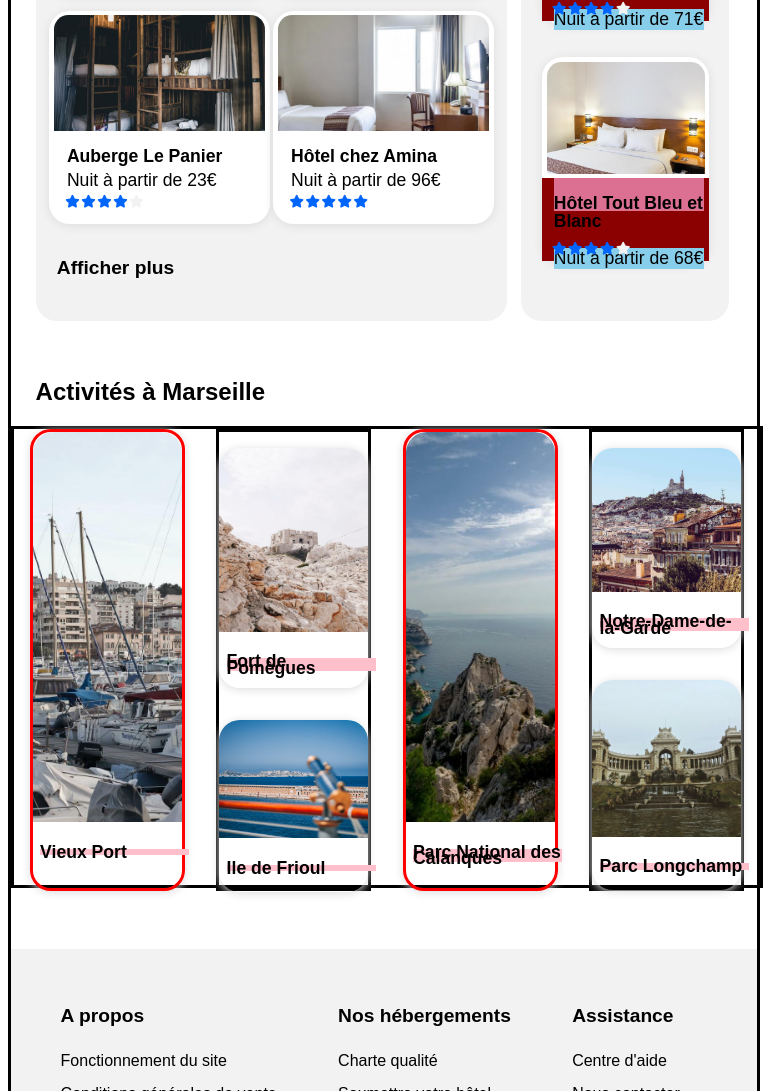
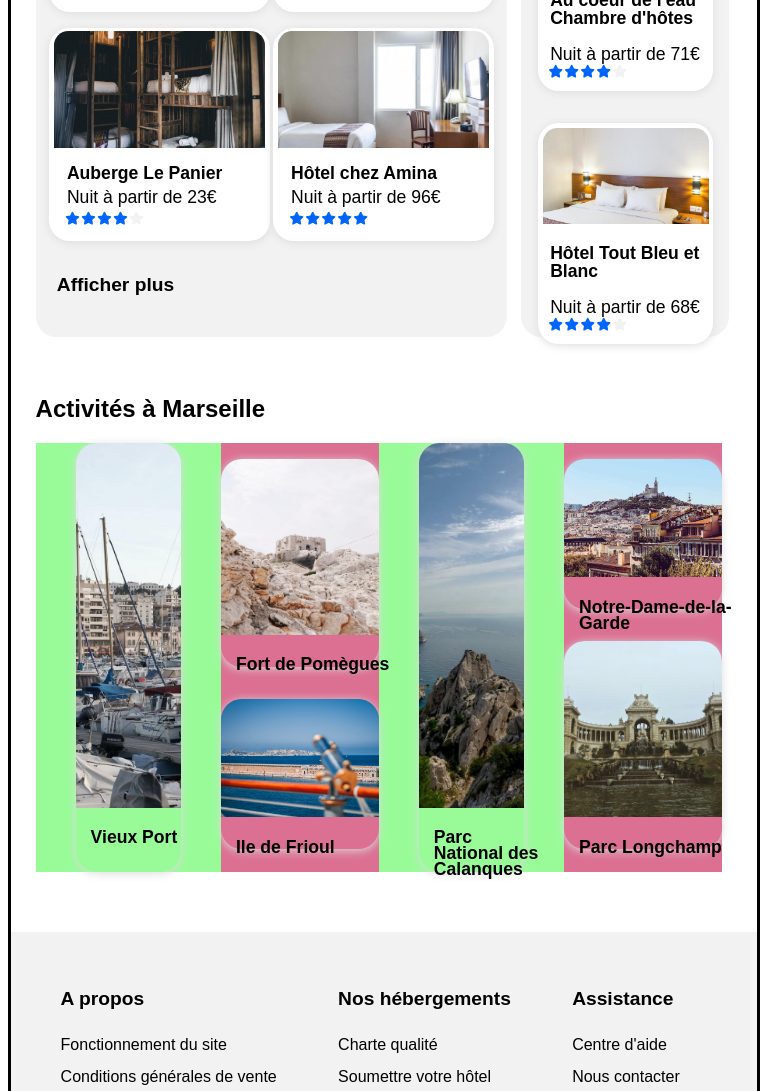
Before and after one commit to Madlys/ClarisseBouy_2_30062021, a plain HTML site: page index.html in a window 768 px wide. Shown: the part 1089-2180 px from the top of the page. Drawn offline with Linux system fonts and the light colour scheme; a web font is replaced by a local one.

Commit message:
commit pré session

```diff
--- a/style.css
+++ b/style.css
@@ -523,12 +523,13 @@ i.fa-search/*bouton rechercher avec icon*/
 
 .cartesactivités/*bloc cartes*/
 {
-	border: solid;
-	width: 100%;/*largeur*/
-	height: 28.5rem;/*hauteur*/
+	background-color: palegreen;
+	width: 92%;/*largeur*/
+	height: 26.8rem;/*hauteur*/
+	margin: 0 3.3% 0 3.3%;
 	display: flex;/*disposition flexbox*/
 	flex-direction: row;/*éléments à la suite sur une ligne*/
-	justify-content: space-between;
+	align-items: center;
 }
 
 .grandescartes, #cartepomegues, #cartefrioul, #cartenotredame, #cartelongchamp
@@ -538,52 +539,49 @@ i.fa-search/*bouton rechercher avec icon*/
 
 .souscarte/*sous bloc carte (pomègues+Frioul et notre-dame+Longchamp)*/
 {
-	border: solid;
-	max-width: 20%;
-	margin: auto;
-	height: 28.5rem;/*hauteur bloc*/
+	background-color: palevioletred;
+	width: 23%;
+	height: 26.8rem;/*hauteur bloc*/
 	display: flex;/*dispositon flexbox*/
 	flex-direction: column;/*en colonne*/
-	align-items: center;/*éléments alignés sur l'axe horizontal*/
-	justify-content: space-between;
+	align-items: center;
 }
 
 .grandescartes/*carte vieux port + carte calanques*/
 {
-	border: solid red;
-	max-width: 20%;
-	margin: auto;
-	height: 28.5rem;/*hauteur*/
+	width: 23%;
+	height: 26.8rem;/*hauteur*/
 	border-radius: 1.3rem;/*coins arrondis*/
-
 }
 
 .grandesphotos/*photo vieux port + photo calanques*/
 {
 	width: 100%;/*largeur*/
-	height: 24.4rem;/*hauteur*/
+	height: 22.8rem;/*hauteur*/
 	object-fit: cover;/*rognage photo dans cadre*/
 	border-radius: 1.3rem 1.3rem 0 0;/*coins supérieurs arrondis*/
 }
 
 .description3/*descriptions photos activités*/
 {
-	background-color: pink;
 	width: 100%;
-	margin: 1.4rem 0 1.3rem 5%;/*marge ext*/
+	display: flex;
+	flex-direction: column;
+	margin-left: 15px;
+	line-height: 1rem;
 }
 
 #cartepomegues/*carte Fort de Pomègues (photo + descptiption)*/
 {
 	width: 100%;/*largeur*/
-	height: 15rem;/*hauteur*/
+	height: 13rem;/*hauteur*/
 	border-radius: 1.3rem;/*coins arrondis*/
 }
 
 #photopomegues/*photo Fort de Pomègues*/
 {
 	width: 100%;/*largeur*/
-	height: 11.5rem;/*hauteur*/
+	height: 11rem;/*hauteur*/
 	object-fit: cover;/*rognage photo dans cadre*/
 	border-radius: 1.3rem 1.3rem 0 0;/*coins supérieurs arrondis*/
 }
@@ -591,7 +589,7 @@ i.fa-search/*bouton rechercher avec icon*/
 #cartefrioul/*carte Ile de Frioul (photo + descptiption)*/
 {
 	width: 100%;/*largeur*/
-	height: 11rem;/*hauteur*/
+	height: 9.4rem;/*hauteur*/
 	border-radius: 1.3rem;/*coins arrondis*/
 }
 
@@ -606,14 +604,14 @@ i.fa-search/*bouton rechercher avec icon*/
 #cartenotredame/*carte Notre Dame (photo + descptiption)*/
 {
 	width: 100%;/*largeur*/
-	height: 12.5rem;/*hauteur*/
+	height: 9.4rem;/*hauteur*/
 	border-radius: 1.3rem;/*coins arrondis*/
 }
 
 #photonotredame/*photo Notre Dame*/
 {
 	width: 100%;/*largeur*/
-	height: 9rem;/*hauteur*/
+	height: 7.4rem;/*hauteur*/
 	object-fit: cover;/*rognage photo dans cadre*/
 	border-radius: 1.3rem 1.3rem 0 0;/*coins supérieurs arrondis*/
 }
@@ -621,14 +619,14 @@ i.fa-search/*bouton rechercher avec icon*/
 #cartelongchamp/*carte Parc Longchamps (photo + descptiption)*/
 {
 	width: 100%;/*largeur*/
-	height: 13.3rem;/*hauteur*/
+	height: 13rem;/*hauteur*/
 	border-radius: 1.3rem;/*coins arrondis*/
 }
 
 #photolongchamp/*photo Parc Longchamps*/
 {
 	width: 100%;/*largeur*/
-	height: 9.8rem;/*hauteur*/
+	height: 11rem;/*hauteur*/
 	object-fit: cover;/*rognage photo dans cadre*/
 	border-radius: 1.3rem 1.3rem 0 0;/*coins supérieurs arrondis*/
 }
--- a/tablettes.css
+++ b/tablettes.css
@@ -36,6 +36,17 @@ body
 
 	.filtres/*filtres sans titre général*/
 	{
+		max-width: 90%;
+		height: 6.5rem;
+		margin: 0 4% 0 4%;
+		flex-wrap: wrap;
+	}
+
+	/*---------------------------Info------------------------------*/
+
+	.infotexte/*icon info + texte*/
+	{
+		margin-top: 1.5rem;
 	}
 
 	/*--------------------------------Hébergements----------------------------------*/
@@ -76,13 +87,24 @@ body
 
 	#titrepopulaire/*bloc titre + icône*/
 	{
-		margin-top: 1.8rem;
+		margin-top: 1rem;
+	}
+
+	#cartespopulaires/*bloc cartes*/
+	{
+		width: 84%;
+		margin: 3rem 8% 0 8%;/*marges ext*/
+	}
+
+	.cartes2/*cartes blanches populaires (photo + desciption + note)*/
+	{
+		height: 32%;/*hauteur cartes*/
 	}
 
 	.photos2/*photos populaires*/
 	{
 		width: 95%;/*largeur photos*/
-		height: 7rem;
+		height: 6rem;
 		float: none;/*photo suit la dispo flexbox*/
 		border-radius: 0.9rem 0.9rem 0 0;/*coins gauches arrondis*/
 		margin-bottom: 0;
@@ -91,23 +113,21 @@ body
 	.sansphoto/*description + note*/
 	{
 		height: 40%;
-		background-color: darkred;
 	}
 
 	.description2/*description photos*/
 	{
 		height: 40%;
-		background-color: palevioletred;
 	}
 
 	.description2 p
 	{
-		background-color: skyblue;
+		line-height: 1.2rem;
 	}
 
 	.note2/*bloc note étoiles*/
 	{
-		margin-top: 2rem;
+		margin-top: 3.5rem;
 	}
 
 	/*----------------------Hébergements et Populaires------------------------------*/
```
